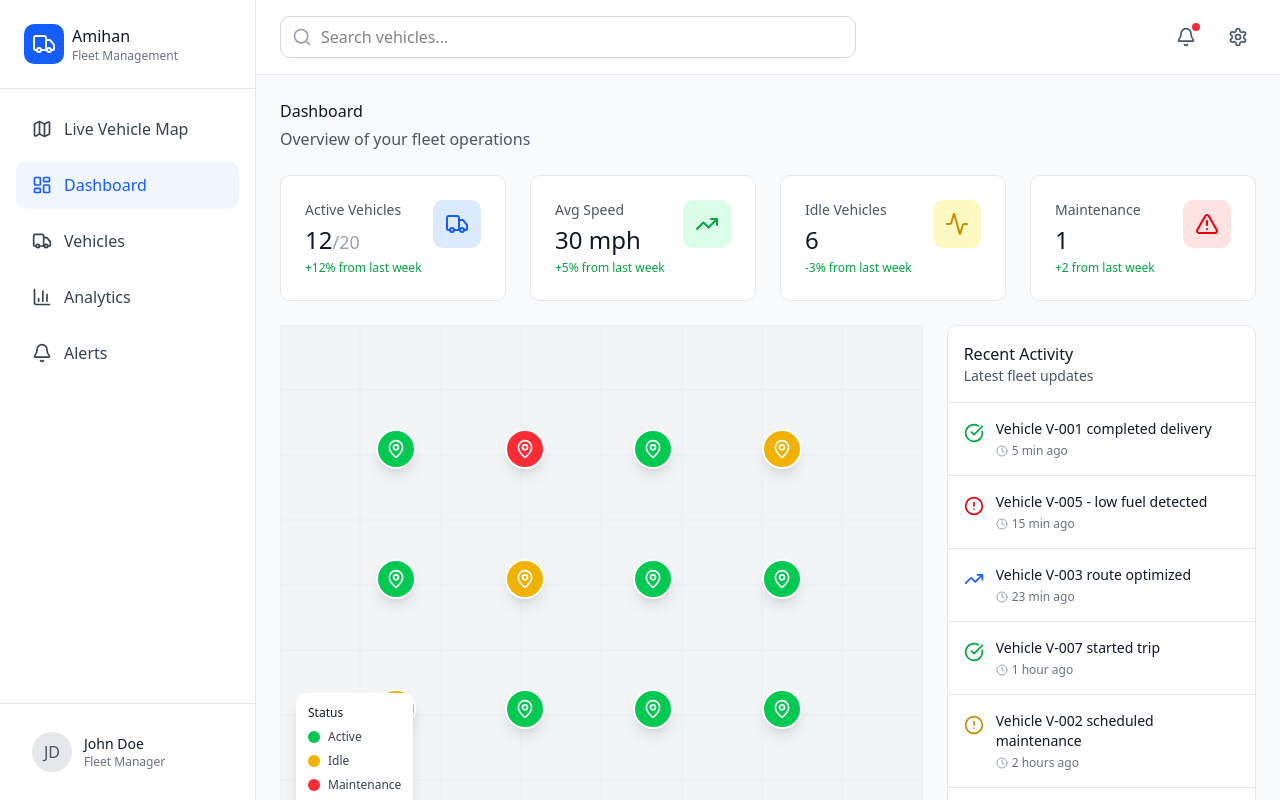
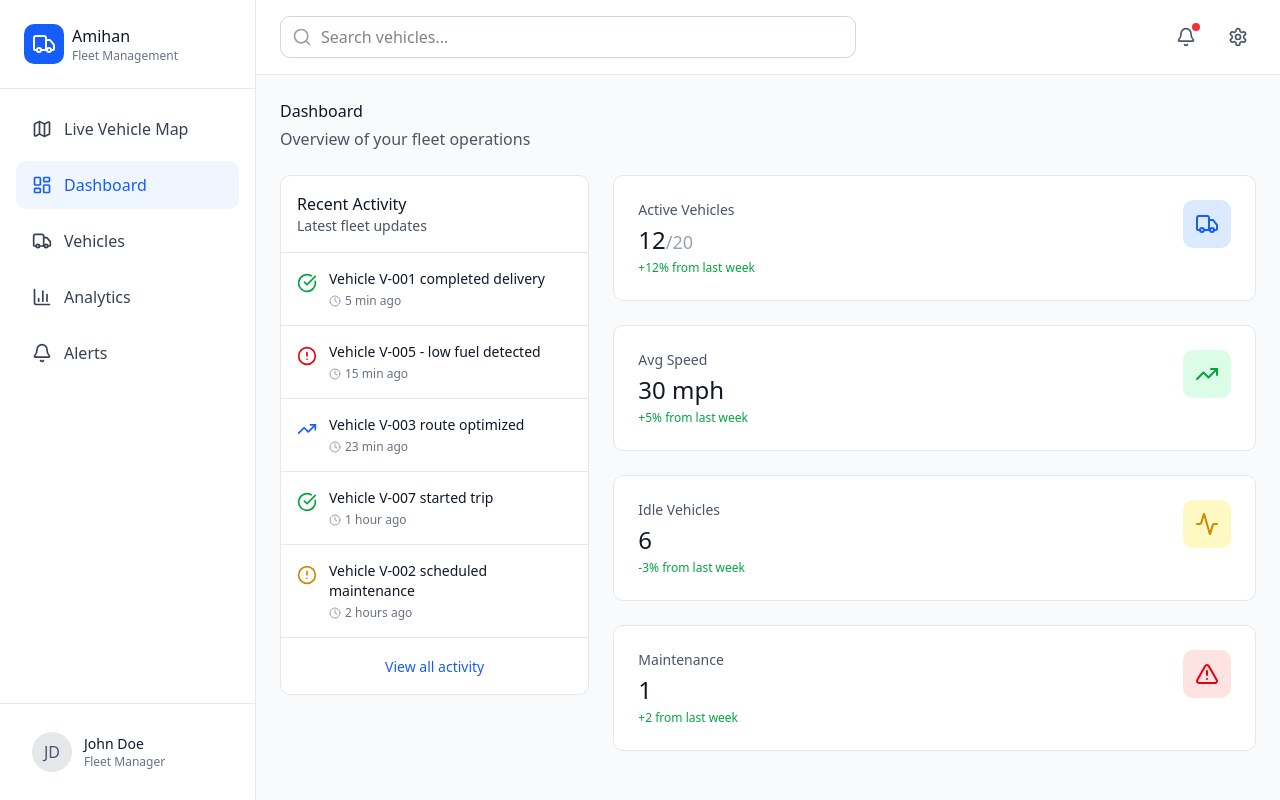
Before and after one commit to swayswede-oss/Amihan, a React (Vite) app: page / in a window 1280 px wide. Both pictures are taken after typing "Sample", "Sample123" into the empty fields and a click on the button "Log In". Built offline with nearby package versions, Linux system fonts and the light colour scheme.

Commit message:
Reorganize dashboard layout with stats cards and recent activity

```diff
--- a/src/components/Dashboard.tsx
+++ b/src/components/Dashboard.tsx
@@ -16,14 +16,12 @@ export function Dashboard({ onSelectVehicle }: DashboardProps) {
         <p className="text-sm lg:text-base text-gray-600">Overview of your fleet operations</p>
       </div>
 
-      <StatsCards vehicles={mockVehicles} />
-
       <div className="grid grid-cols-1 lg:grid-cols-3 gap-4 lg:gap-6">
-        <div className="lg:col-span-2">
-          <MapView vehicles={mockVehicles} onSelectVehicle={onSelectVehicle} />
-        </div>
         <div>
           <RecentActivity />
+        </div>
+        <div className="lg:col-span-2 flex flex-col space-y-3 lg:space-y-6">
+          <StatsCards vehicles={mockVehicles} />
         </div>
       </div>
     </div>
--- a/src/components/StatsCards.tsx
+++ b/src/components/StatsCards.tsx
@@ -51,7 +51,7 @@ export function StatsCards({ vehicles }: StatsCardsProps) {
   };
 
   return (
-    <div className="grid grid-cols-2 lg:grid-cols-4 gap-3 lg:gap-6">
+    <div className="grid grid-cols-1 gap-3 lg:gap-6">
       {stats.map((stat) => {
         const Icon = stat.icon;
         return (
```
